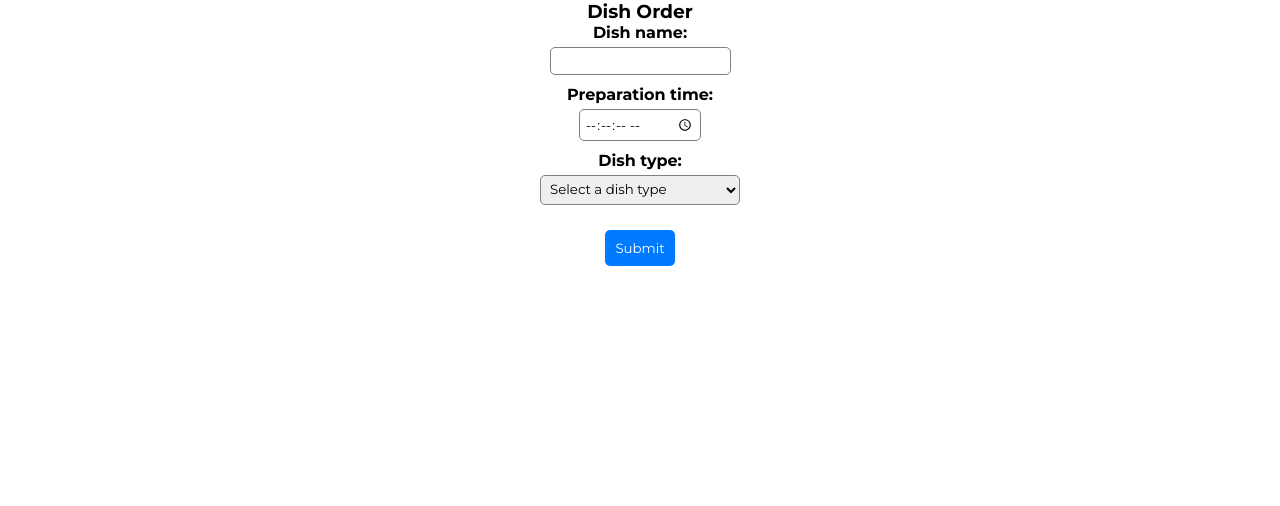
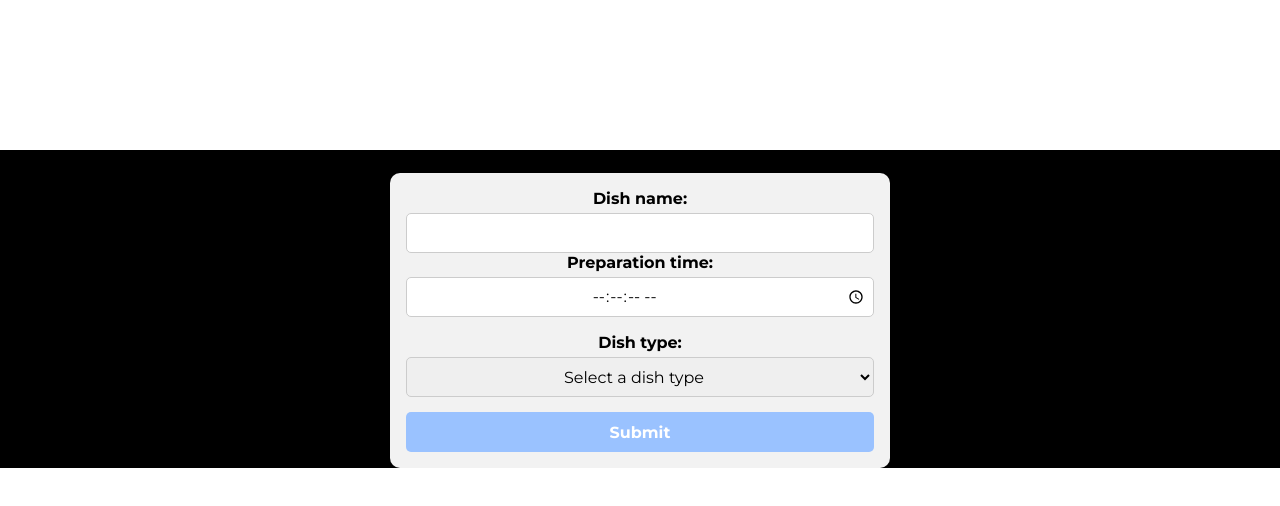
Before and after one commit to ValentinoMaciej/disheshexoctagon, a React (Create React App) app: page / in a window 1280 px wide. Shown: the top 506 px of the page. Built offline with nearby package versions, Linux system fonts and the light colour scheme.

Commit message:
added classes and styling

```diff
--- a/src/App.js
+++ b/src/App.jsx
@@ -1,5 +1,5 @@
 import React from "react";
-import "./App.css";
+import styles from "./App.module.css";
 import { DishForm } from "./components/DishForm/DishForm";
 
 class App extends React.Component {
@@ -9,8 +9,8 @@ class App extends React.Component {
   };
   render() {
     return (
-      <div className="container">
-        <h3 className="mainTitle">Dish Order</h3>
+      <div className={styles.container}>
+        <h3>Dish Order</h3>
         <DishForm onSubmit={this.submit} />
       </div>
     );
--- a/src/App.css
+++ b/src/App.module.css
@@ -14,4 +14,6 @@ body {
   justify-content: center;
   align-items: center;
   flex-direction: column;
+  margin-top: 150px;
+  background-color: black;
 }
--- a/src/components/DishForm/DishForm.jsx
+++ b/src/components/DishForm/DishForm.jsx
@@ -75,7 +75,7 @@ const validate = (values) => {
 };
 
 export let DishForm = (props) => {
-  const { handleSubmit, pristine, submitting } = props;
+  const { handleSubmit, pristine, submitting, onSubmit } = props;
   const dishTypeSelector = formValueSelector("dish-form");
   const dishType = useSelector((state) => dishTypeSelector(state, "type"));
   const APIurl =
@@ -107,6 +107,7 @@ export let DishForm = (props) => {
         .then((response) => {
           if (response.status === 200) {
             console.log("POST request was successful:", response.data);
+            onSubmit(values);
           } else {
             console.log("POST request failed with status:", response.status);
           }
@@ -126,30 +127,44 @@ export let DishForm = (props) => {
       className={styles.dishForm}
     >
       <div>
-        <label htmlFor="name">Dish name:</label>
+        <label htmlFor="name" className={styles.labels}>
+          Dish name:
+        </label>
         <Field
           type="text"
           id="name"
           name="name"
           component={renderField}
+          className={styles.fields}
           required
         />
       </div>
 
       <div className={styles.prepTime}>
-        <label htmlFor="preparation_time">Preparation time:</label>
+        <label htmlFor="preparation_time" className={styles.labels}>
+          Preparation time:
+        </label>
         <Field
           type="time"
           id="preparation_time"
           name="preparation_time"
           step="1"
           component={renderField}
+          className={styles.prepTimeField}
           required
         />
       </div>
       <div>
-        <label htmlFor="type">Dish type:</label>
-        <Field name="type" id="type" component="select" required>
+        <label htmlFor="type" className={styles.labels}>
+          Dish type:
+        </label>
+        <Field
+          name="type"
+          id="type"
+          component="select"
+          className={styles.options}
+          required
+        >
           <option value="" disabled selected>
             Select a dish type
           </option>
@@ -161,25 +176,31 @@ export let DishForm = (props) => {
       {dishType === "pizza" && (
         <div id="pizza-fields">
           <div>
-            <label htmlFor="no_of_slices"># of slices:</label>
+            <label htmlFor="no_of_slices" className={styles.labels}>
+              # of slices:
+            </label>
             <Field
               type="number"
               id="no_of_slices"
               name="no_of_slices"
               min="1"
               component={renderField}
+              className={styles.fields}
               required
             />
           </div>
 
           <div>
-            <label htmlFor="diameter">Diameter:</label>
+            <label htmlFor="diameter" className={styles.labels}>
+              Diameter:
+            </label>
             <Field
               type="number"
               id="diameter"
               name="diameter"
               step="0.01"
               component={renderField}
+              className={styles.fields}
               required
             />
           </div>
@@ -188,7 +209,9 @@ export let DishForm = (props) => {
       {dishType === "soup" && (
         <div id="soup-fields">
           <div>
-            <label htmlFor="spiciness_scale">Spiciness scale (1-10):</label>
+            <label htmlFor="spiciness_scale" className={styles.labels}>
+              Spiciness scale (1-10):
+            </label>
             <Field
               type="number"
               id="spiciness_scale"
@@ -196,6 +219,7 @@ export let DishForm = (props) => {
               min="1"
               max="10"
               component={renderField}
+              className={styles.fields}
               required
             />
           </div>
@@ -204,13 +228,16 @@ export let DishForm = (props) => {
       {dishType === "sandwich" && (
         <div id="sandwich-fields">
           <div>
-            <label htmlFor="slices_of_bread"># of slices of bread:</label>
+            <label htmlFor="slices_of_bread" className={styles.labels}>
+              # of slices of bread:
+            </label>
             <Field
               type="number"
               id="slices_of_bread"
               name="slices_of_bread"
               min="1"
               component={renderField}
+              className={styles.fields}
               required
             />
           </div>
--- a/src/components/DishForm/DishForm.module.css
+++ b/src/components/DishForm/DishForm.module.css
@@ -1,66 +1,86 @@
-/* Style for the form */
 .dishForm {
-  display: flex;
-  flex-direction: column;
-  align-items: center;
-  justify-content: center;
+  width: 100%;
+  max-width: 500px;
+  margin: 0 auto;
+  padding: 1rem;
+  background-color: #f2f2f2;
+  border-radius: 10px;
 }
 
-/* Style for the form fields */
-label {
+.labels {
+  display: block;
+  font-size: 1rem;
   font-weight: bold;
-  display: flex;
-  flex-direction: column;
-  align-items: center;
-  justify-content: center;
+  margin-bottom: 5px;
+  text-align: center;
 }
 
-input,
-select {
+.fields,
+.prepTimeField,
+.options {
+  width: 100%;
+  height: 40px;
   padding: 5px;
-  margin: 5px;
+  font-size: 1rem;
+  border: 1px solid #ccc;
   border-radius: 5px;
-  border: 1px solid gray;
-  display: flex;
-  flex-direction: column;
-  align-items: center;
-  justify-content: center;
+  text-align: center;
 }
 
-select {
-  width: 200px;
+.controlLabel {
+  display: block;
+  font-size: 1rem;
+  font-weight: bold;
+  margin-bottom: 5px;
 }
 
-button[type="submit"] {
-  padding: 10px;
-  margin: 20px 0;
+.formControl {
+  width: 100%;
+  height: 40px;
+  padding: 5px;
+  font-size: 1rem;
+  border: 1px solid #ccc;
   border-radius: 5px;
-  background-color: #007bff;
-  color: #fff;
-  border: none;
-  cursor: pointer;
+  text-align: center;
 }
 
-button[type="submit"]:hover {
-  background-color: #0069d9;
+.error {
+  display: block;
+  font-size: 0.875rem;
+  color: #d9534f;
+  margin-top: 5px;
 }
 
-.error,
 .warning {
-  display: flex;
-  flex-direction: column;
-  margin: 5px;
-  justify-content: center;
-  align-items: center;
-  font-size: 10px;
-  color: red;
-  font-weight: bold;
+  display: block;
+  font-size: 0.875rem;
+  color: #f0ad4e;
+  margin-top: 5px;
 }
 
 .prepTime {
-  display: flex;
-  flex-direction: column;
-  margin: 5px;
-  justify-content: center;
-  align-items: center;
+  margin-bottom: 1rem;
 }
+
+button {
+  width: 100%;
+  height: 40px;
+  background-color: #007bff;
+  color: #fff;
+  font-size: 1rem;
+  font-weight: bold;
+  border: none;
+  border-radius: 5px;
+  cursor: pointer;
+  transition: background-color 0.2s;
+  margin-top: 15px;
+}
+
+button:hover {
+  background-color: #0056b3;
+}
+
+button:disabled {
+  background-color: #9ac2ff;
+  cursor: not-allowed;
+}
```
